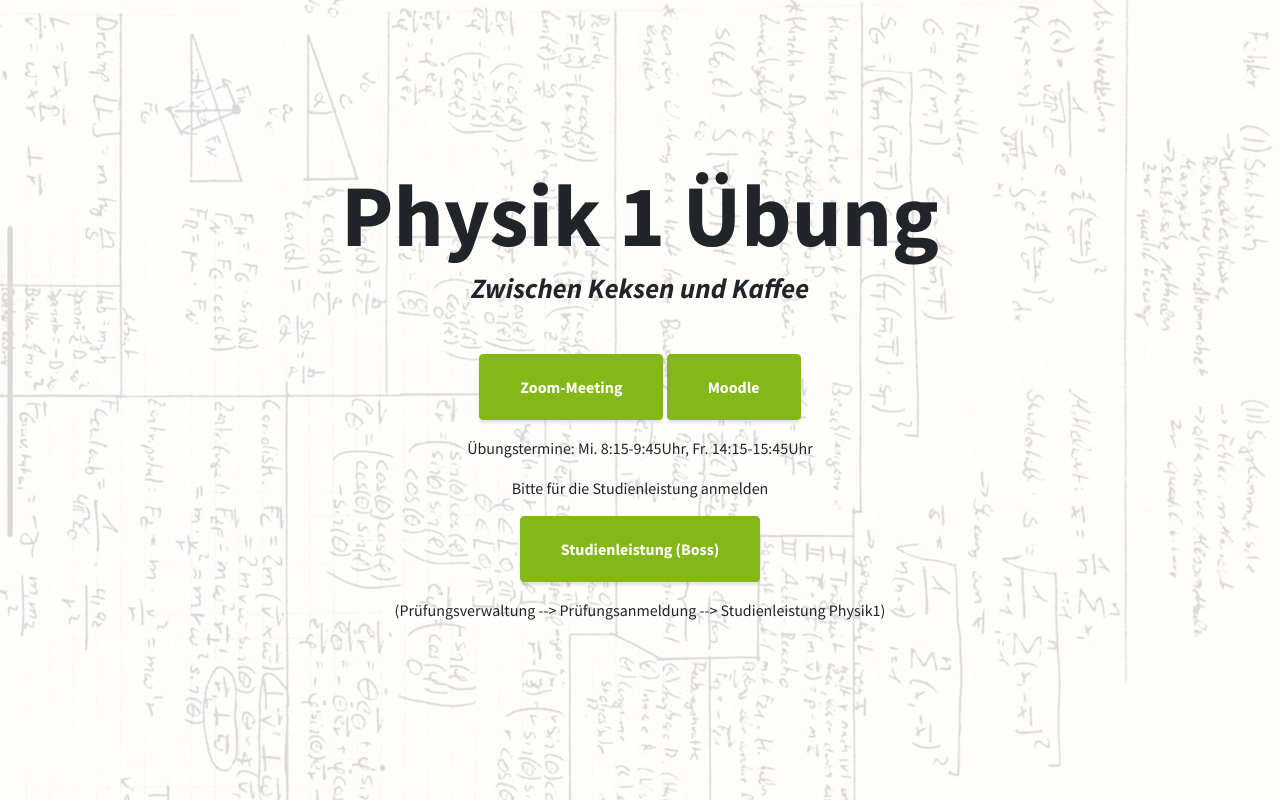
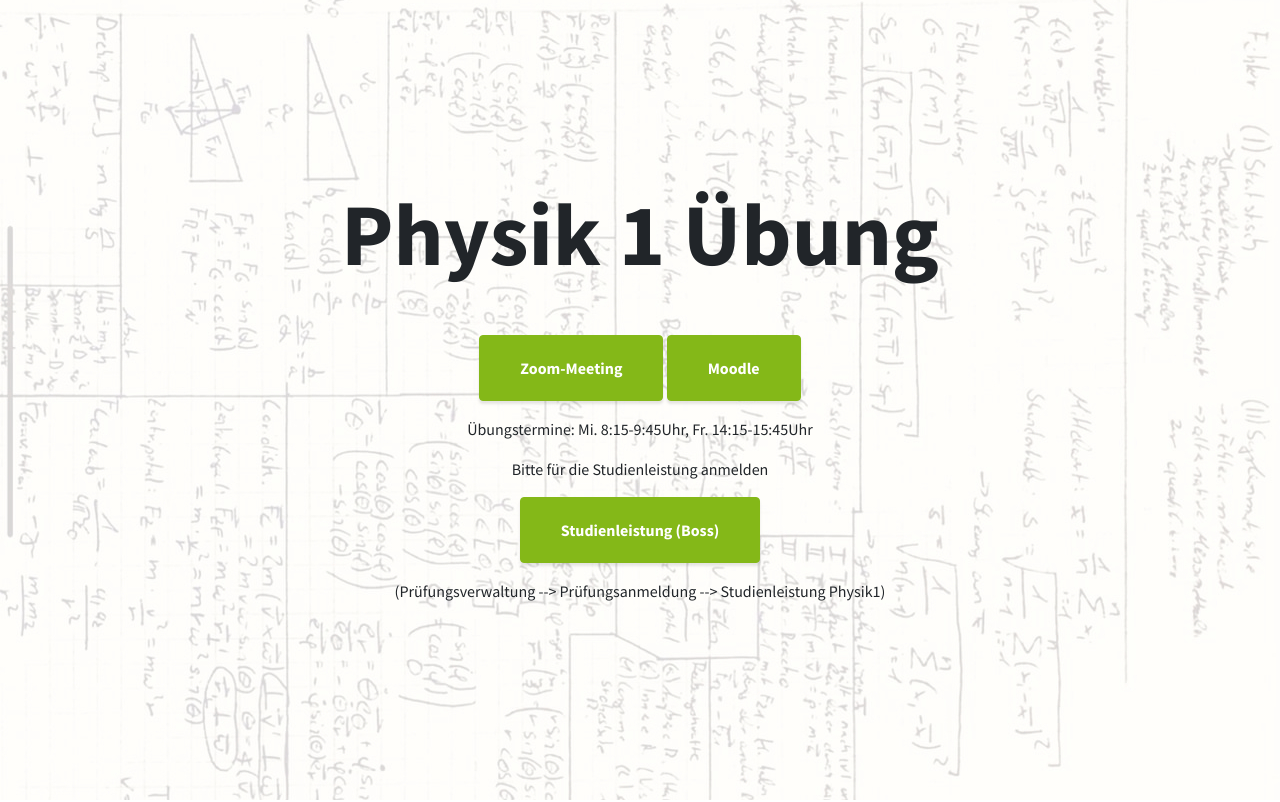
Before and after one commit to marcelkebe/homepage_physik, a website with bundled scripts: page index.html in a window 1280 px wide. Shown: the top 802 px of the page. Built offline with nearby package versions, Linux system fonts and the light colour scheme.

Commit message:
delete kekse und kaffee

```diff
--- a/index.html
+++ b/index.html
@@ -33,7 +33,7 @@
         <div class="container text-center my-auto">
       <h1 class="mb-1">Physik 1 Übung</h1>
       <h3 class="mb-5">
-        <em>Zwischen Keksen und Kaffee</em>
+        <em></em>
       </h3>
       <a class="btn btn-primary btn-xl js-scroll-trigger" href="https://tu-dortmund.zoom.us/my/lasse.sternemann?pwd=Z1FrRFNZT3E3QlY4L0NSRXNlazFGQT09">Zoom-Meeting</a>
       <a class="btn btn-primary btn-xl js-scroll-trigger" href="https://moodle.tu-dortmund.de/course/view.php?id=21536">Moodle</a>
```
